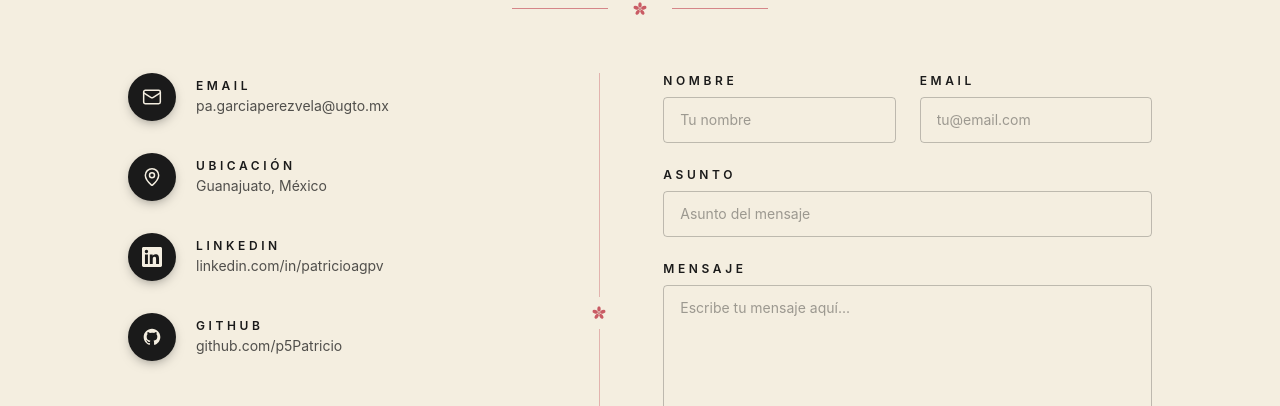
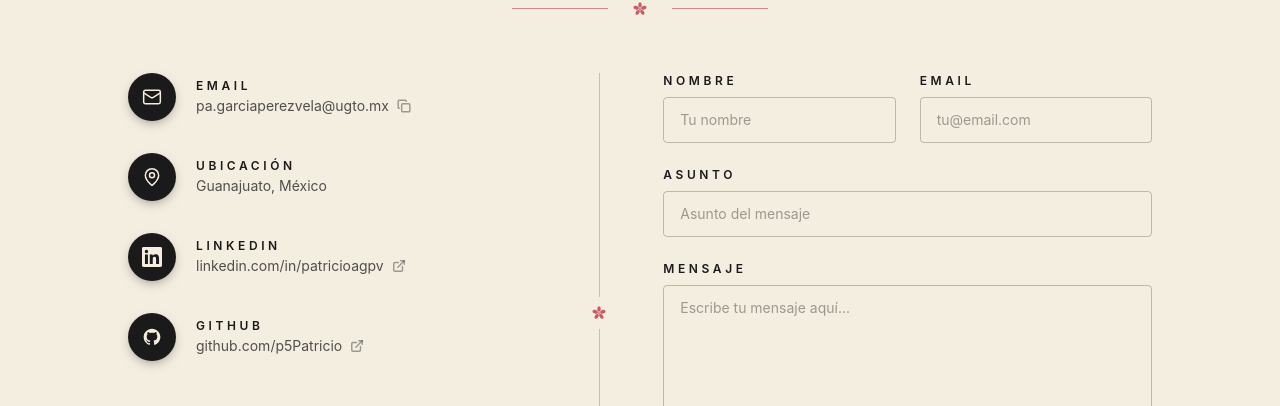
Before and after one commit to p5Patricio/Portafolio-Sakura, a React (Vite) app: page / in a window 1280 px wide. Shown: the part 8396-8802 px from the top of the page. Built offline with nearby package versions, Linux system fonts and the light colour scheme.

Commit message:
feat(contact): copy email to clipboard on click + add action icons for links

```diff
--- a/src/sections/Contacto.tsx
+++ b/src/sections/Contacto.tsx
@@ -1,6 +1,6 @@
 import { useState, type FormEvent, type ReactNode, type SVGProps } from 'react'
 import { motion } from 'framer-motion'
-import { Mail, MapPin, Send } from 'lucide-react'
+import { Mail, MapPin, Send, Copy, ExternalLink, Check } from 'lucide-react'
 import { useLanguage } from '../context/LanguageContext'
 import SakuraIcon from '../components/SakuraIcon'
 import HankoStamp from '../components/HankoStamp'
@@ -33,22 +33,41 @@ type InfoRowProps = {
   label: string
   value: string
   href?: string
+  onClick?: () => void
+  actionIcon?: IconComponent
 }
 
-function InfoRow({ icon: Icon, label, value, href }: InfoRowProps) {
+function InfoRow({ icon: Icon, label, value, href, onClick, actionIcon: ActionIcon }: InfoRowProps) {
   const content = (
     <div className="flex items-center gap-5 group">
       <span className="flex-shrink-0 w-12 h-12 rounded-full bg-color-tinta flex items-center justify-center text-color-papel shadow-[0_4px_12px_-4px_rgba(26,26,26,0.5)] transition-transform duration-300 group-hover:scale-[1.05]">
         <Icon className="w-5 h-5" strokeWidth={1.8} />
       </span>
-      <div className="flex flex-col gap-0.5">
+      <div className="flex flex-col gap-0.5 flex-1">
         <span className="text-xs text-color-tinta font-semibold tracking-[0.3em]">
           {label}
         </span>
-        <span className="text-sm text-color-tinta/75">{value}</span>
+        <div className="flex items-center gap-2">
+          <span className="text-sm text-color-tinta/75">{value}</span>
+          {ActionIcon && (
+            <ActionIcon className="w-3.5 h-3.5 text-color-tinta/40 group-hover:text-color-sakura transition-colors shrink-0" strokeWidth={2.5} />
+          )}
+        </div>
       </div>
     </div>
   )
+
+  if (onClick) {
+    return (
+      <button
+        type="button"
+        onClick={onClick}
+        className="block w-full text-left hover:text-color-sakura transition-colors cursor-pointer bg-transparent border-none p-0"
+      >
+        {content}
+      </button>
+    )
+  }
 
   if (href) {
     const external = href.startsWith('http')
@@ -97,6 +116,17 @@ function Contacto() {
   const c = t.contacto
 
   const [form, setForm] = useState({ name: '', email: '', subject: '', message: '' })
+  const [copied, setCopied] = useState(false)
+
+  const copyEmail = async () => {
+    try {
+      await navigator.clipboard.writeText(c.info.email.value)
+      setCopied(true)
+      setTimeout(() => setCopied(false), 2000)
+    } catch {
+      // Silently fail if clipboard API is unavailable
+    }
+  }
 
   const handleChange = (key: keyof typeof form) =>
     (e: React.ChangeEvent<HTMLInputElement | HTMLTextAreaElement>) =>
@@ -167,10 +197,32 @@ function Contacto() {
       <div className="w-full max-w-5xl mt-14 grid grid-cols-1 lg:grid-cols-[1fr_auto_1.2fr] gap-10 lg:gap-14 items-start">
         {/* Info column */}
         <div className="flex flex-col gap-8">
-          <InfoRow icon={Mail}        {...c.info.email} />
-          <InfoRow icon={MapPin}      {...c.info.location} />
-          <InfoRow icon={LinkedInIcon} {...c.info.linkedin} />
-          <InfoRow icon={GitHubIcon}   {...c.info.github} />
+          <InfoRow
+            icon={Mail}
+            label={c.info.email.label}
+            value={c.info.email.value}
+            onClick={copyEmail}
+            actionIcon={copied ? Check : Copy}
+          />
+          <InfoRow
+            icon={MapPin}
+            label={c.info.location.label}
+            value={c.info.location.value}
+          />
+          <InfoRow
+            icon={LinkedInIcon}
+            label={c.info.linkedin.label}
+            value={c.info.linkedin.value}
+            href={c.info.linkedin.href}
+            actionIcon={ExternalLink}
+          />
+          <InfoRow
+            icon={GitHubIcon}
+            label={c.info.github.label}
+            value={c.info.github.value}
+            href={c.info.github.href}
+            actionIcon={ExternalLink}
+          />
         </div>
 
         {/* Vertical divider with sakura */}
```
